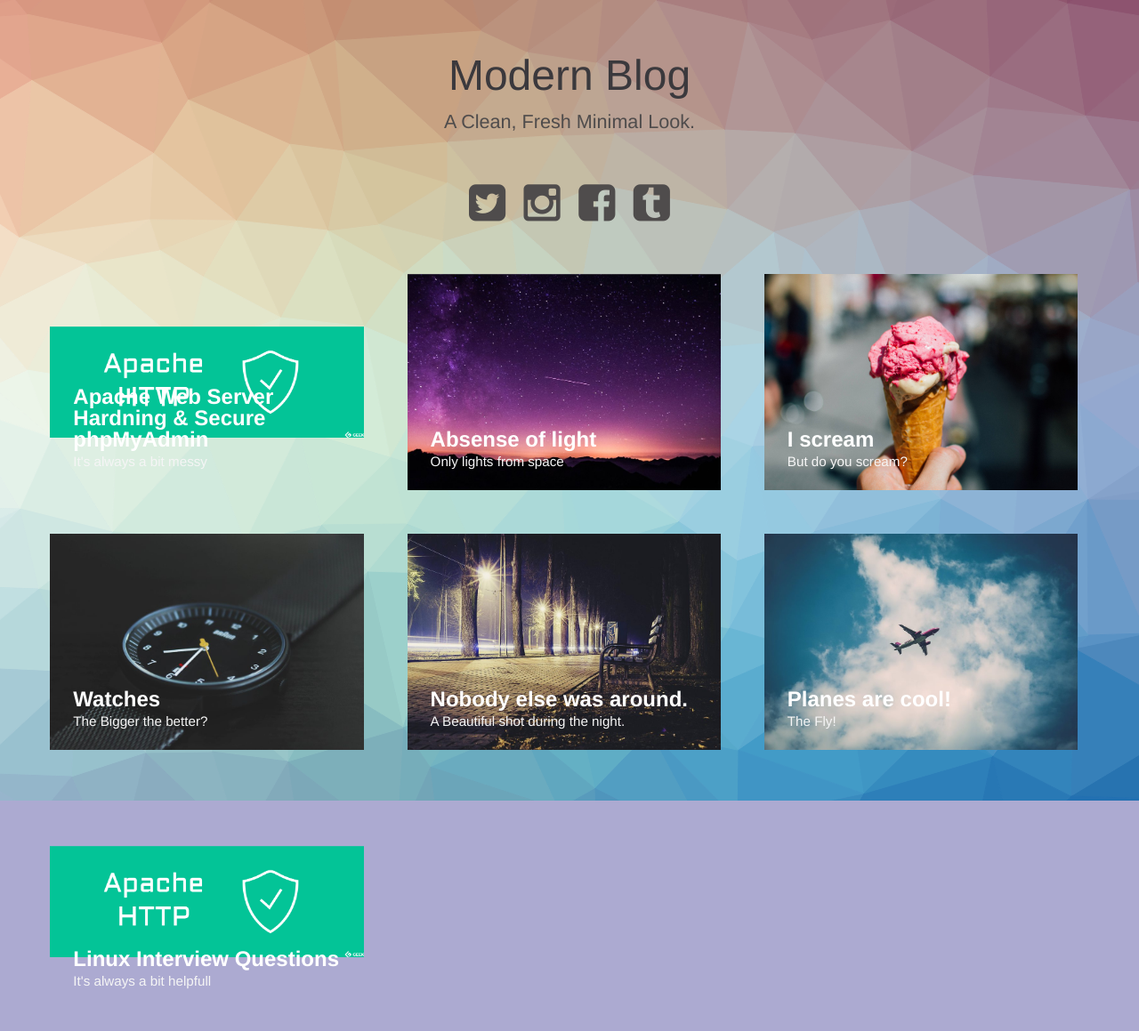
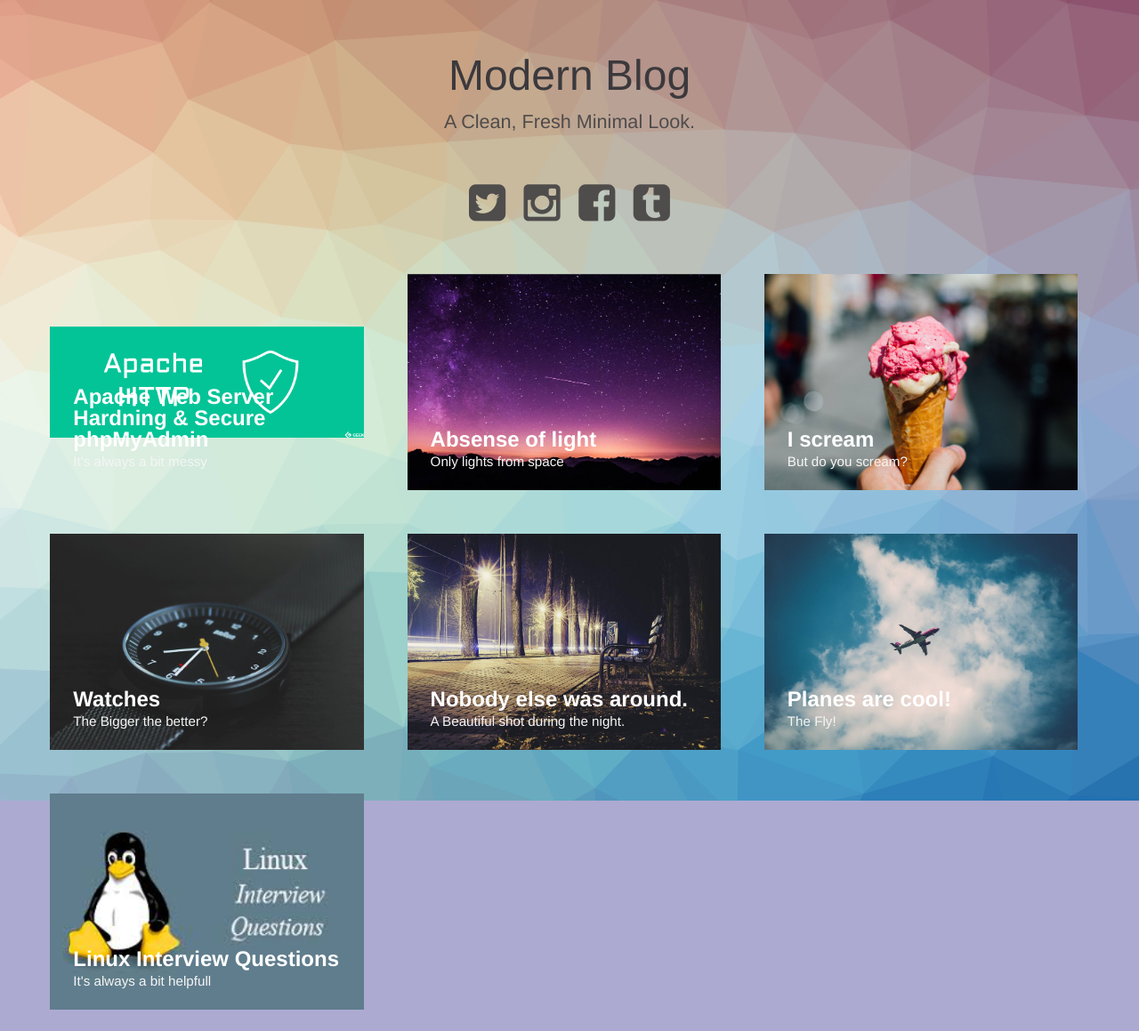
Before and after one commit to shamsherkush/shamsherkush.github.io, a Jekyll site: the page built from index.html, in a window 1280 px wide. Shown: the whole page at 89% size. Built offline with Jekyll 4.4.1, drawn with Linux system fonts in a browser that asks for light colours.

Commit message:
add page   Linux Interview Questions

```diff
--- a/_posts/2020-11-29-Linux-Interview-Questions.markdown
+++ b/_posts/2020-11-29-Linux-Interview-Questions.markdown
@@ -3,7 +3,7 @@ title:  "  Linux Interview Questions "
 subtitle: "It's always a bit helpfull"
 author: "Shamsher Kushwaha"
 avatar: "img/authors/43068991.png"
-image: "img/apache-security-hardening-guide.png"
+image: "img/download.jpeg"
 date:   2010-11-29 21:00:44
 
 ---
```
Also changed, not shown: img/download.jpeg (added).
